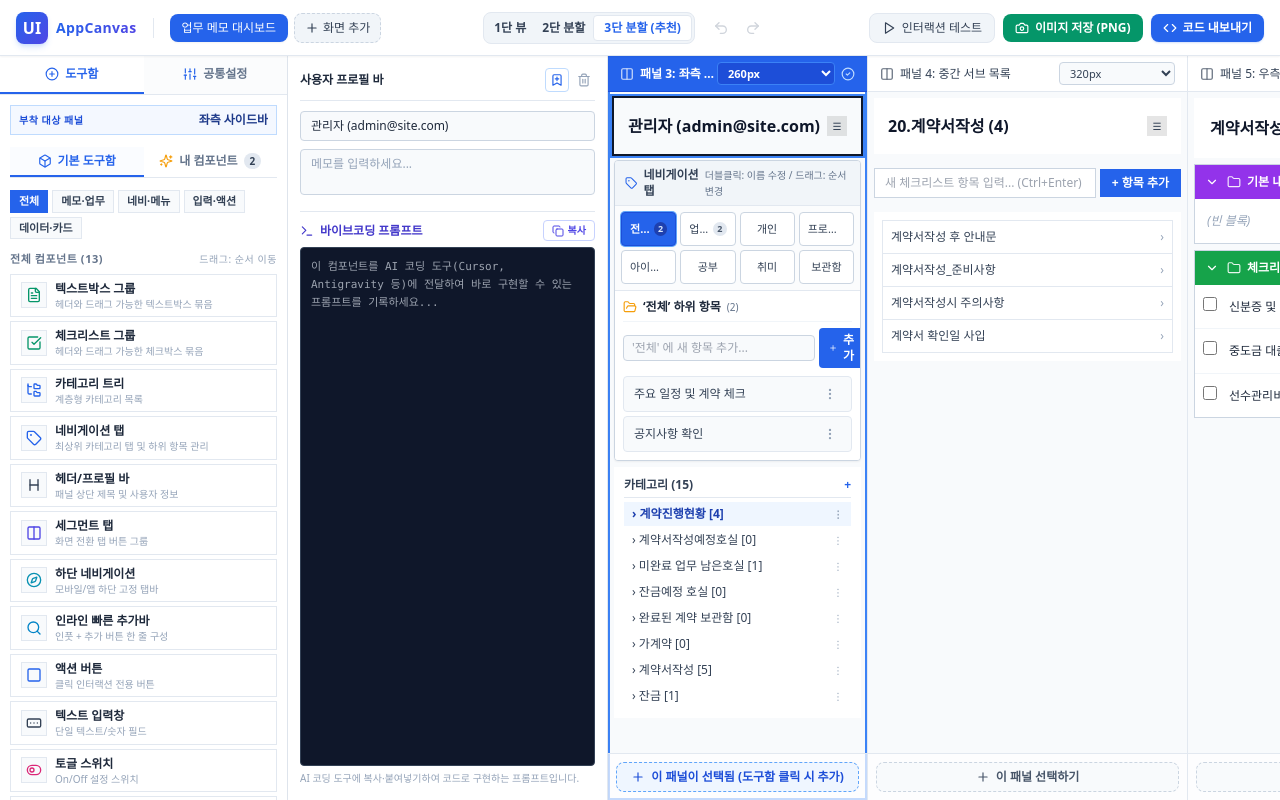
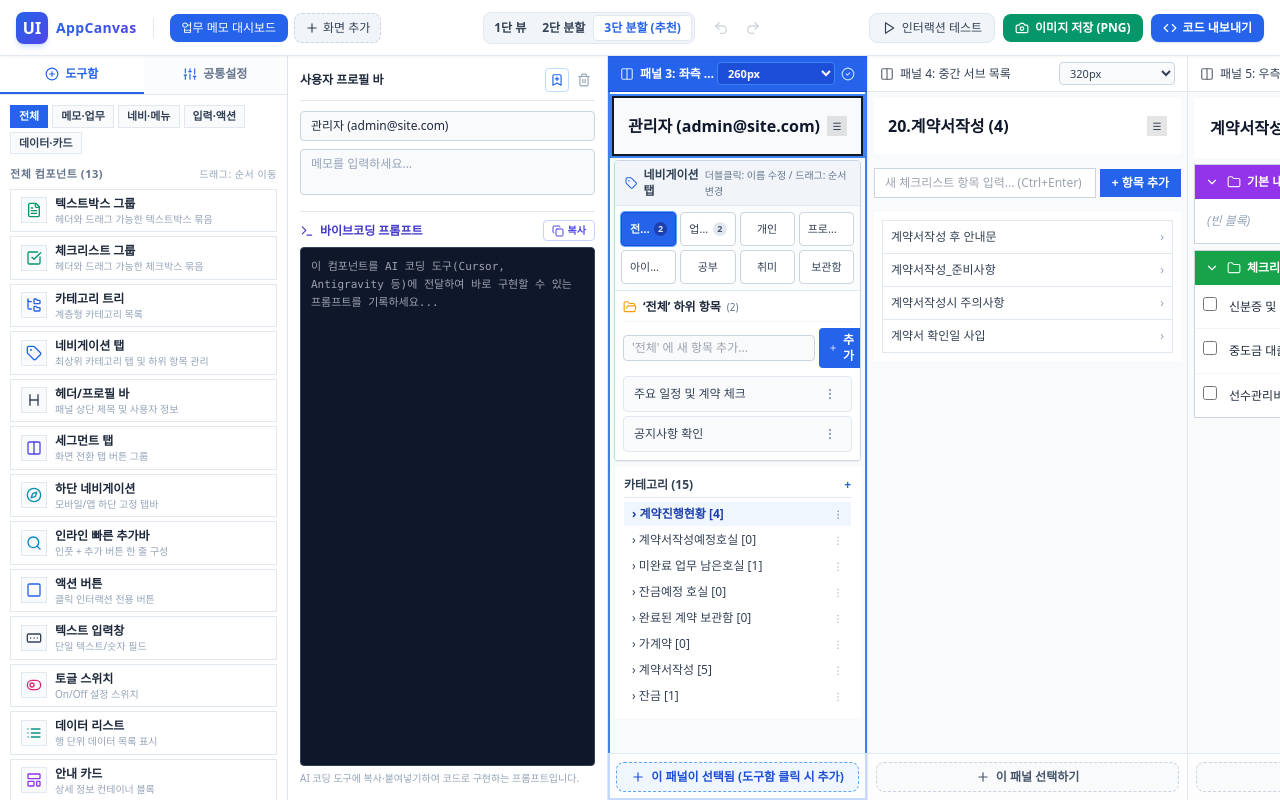
Before and after one commit to smartyoni/front_end_maker, a React (Vite) app: page / in a window 1280 px wide. Built offline with nearby package versions, Linux system fonts and the light colour scheme; a web font is replaced by a local one.

Commit message:
refactor: 1번 패널 내 컴포넌트 탭 및 상단 부착대상패널 안내 UI 제거

```diff
--- a/src/components/palette/ComponentPalette.tsx
+++ b/src/components/palette/ComponentPalette.tsx
@@ -1,27 +1,19 @@
 import React, { useState } from 'react';
 import { useCanvasStore } from '../../store/canvasStore';
-import { useCustomComponentStore } from '../../store/customComponentStore';
 import { usePaletteStore } from '../../store/paletteStore';
 import {
   PALETTE_CATEGORIES,
   PaletteCategory,
 } from './paletteData';
-import { CustomPaletteView } from './CustomPaletteView';
-import { Plus, Sparkles, Box } from 'lucide-react';
+import { Plus } from 'lucide-react';
 
 export const ComponentPalette: React.FC = () => {
-  const { addComponent, screens, activeScreenId, selectedPanelId } = useCanvasStore();
-  const { customPresets } = useCustomComponentStore();
+  const { addComponent } = useCanvasStore();
   const { getOrderedItems, reorderItems } = usePaletteStore();
 
-  const [activeTab, setActiveTab] = useState<'builtIn' | 'custom'>('builtIn');
   const [selectedCategory, setSelectedCategory] = useState<PaletteCategory>('all');
   const [draggedTitle, setDraggedTitle] = useState<string | null>(null);
   const [dragOverTitle, setDragOverTitle] = useState<string | null>(null);
-
-  const currentScreen = screens.find((s) => s.id === activeScreenId);
-  const targetPanel =
-    currentScreen?.panels.find((p) => p.id === selectedPanelId) || currentScreen?.panels[0];
 
   const filteredItems = getOrderedItems(selectedCategory);
 
@@ -52,50 +44,7 @@ export const ComponentPalette: React.FC = () => {
 
   return (
     <div className="flex-1 overflow-y-auto p-2.5 space-y-3">
-      {/* 부착 대상 패널 안내 */}
-      <div className="px-2 py-1.5 bg-blue-50/70 border border-blue-200 text-xs text-blue-900 flex items-center justify-between">
-        <span className="font-semibold text-[10px] text-blue-700 uppercase tracking-wider">
-          부착 대상 패널
-        </span>
-        <span className="font-bold truncate max-w-[160px] text-right">
-          {targetPanel?.title || '패널 없음'}
-        </span>
-      </div>
-
-      {/* 메인 탭: 기본 도구 vs 내 컴포넌트 */}
-      <div className="flex border-b border-slate-200">
-        <button
-          onClick={() => setActiveTab('builtIn')}
-          className={`flex-1 py-1.5 text-xs font-bold border-b-2 flex items-center justify-center gap-1.5 transition ${
-            activeTab === 'builtIn'
-              ? 'border-blue-600 text-blue-600 bg-blue-50/30'
-              : 'border-transparent text-slate-500 hover:text-slate-700'
-          }`}
-        >
-          <Box className="w-3.5 h-3.5" />
-          <span>기본 도구함</span>
-        </button>
-        <button
-          onClick={() => setActiveTab('custom')}
-          className={`flex-1 py-1.5 text-xs font-bold border-b-2 flex items-center justify-center gap-1.5 transition ${
-            activeTab === 'custom'
-              ? 'border-blue-600 text-blue-600 bg-blue-50/30'
-              : 'border-transparent text-slate-500 hover:text-slate-700'
-          }`}
-        >
-          <Sparkles className="w-3.5 h-3.5 text-amber-500" />
-          <span>내 컴포넌트</span>
-          <span className="px-1.5 py-0.2 text-[10px] rounded-full bg-slate-200 text-slate-700">
-            {customPresets.length}
-          </span>
-        </button>
-      </div>
-
-      {activeTab === 'custom' ? (
-        <CustomPaletteView />
-      ) : (
-        <>
-          {/* 세분화 카테고리 필터 탭 */}
+      {/* 세분화 카테고리 필터 탭 */}
           <div>
             <div className="flex flex-wrap gap-1">
               {PALETTE_CATEGORIES.map((cat) => {
@@ -173,8 +122,6 @@ export const ComponentPalette: React.FC = () => {
               })}
             </div>
           </div>
-        </>
-      )}
     </div>
   );
 };
```
